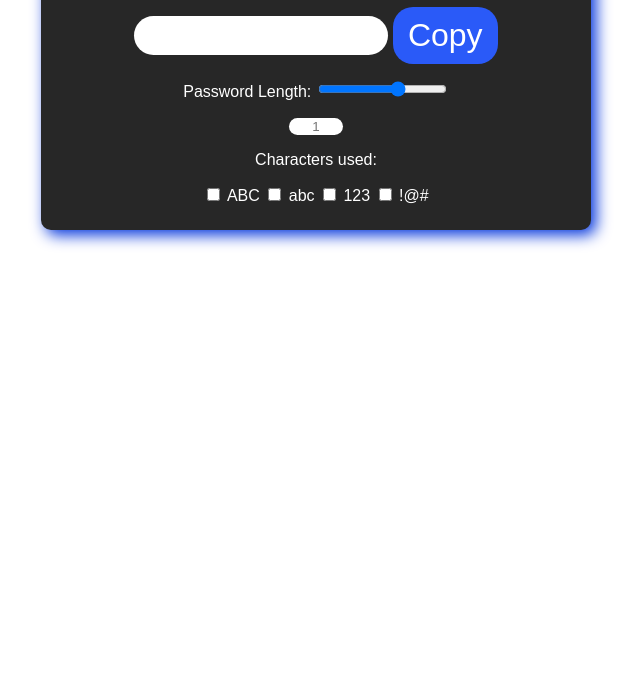
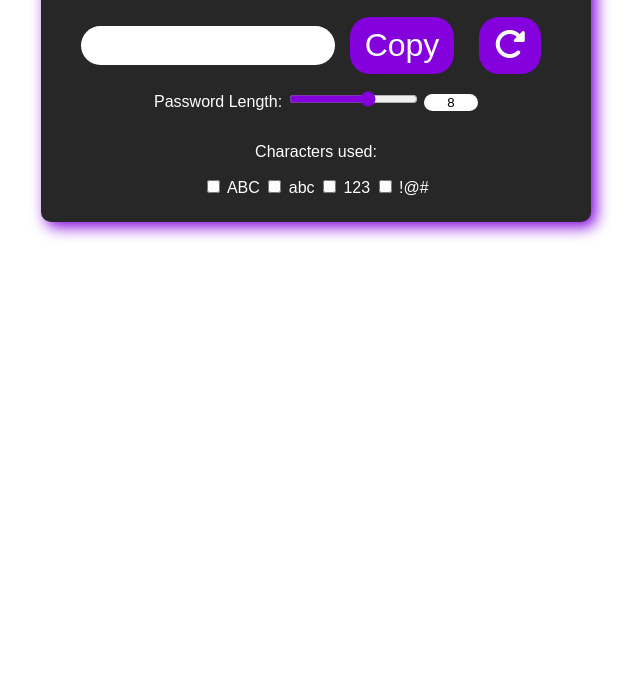
Before and after one commit to smatheww/Random_PSWD_Generator, a plain HTML site: page index.html in a window 1280 px wide. Shown: the part 106-800 px from the top of the page, without its empty margins (324-964 px from the left). Drawn offline with Linux system fonts and the light colour scheme.

Commit message:
frontend is done

```diff
--- a/index.html
+++ b/index.html
@@ -5,16 +5,18 @@
     <meta name="viewport" content="width=device-width, initial-scale=1.0">
     <title>Random Password Generator</title>
     <link rel="stylesheet" href="style.css">
+    <link rel="stylesheet" href="https://cdnjs.cloudflare.com/ajax/libs/font-awesome/6.5.2/css/all.min.css" integrity="sha512-SnH5WK+bZxgPHs44uWIX+LLJAJ9/2PkPKZ5QiAj6Ta86w+fsb2TkcmfRyVX3pBnMFcV7oQPJkl9QevSCWr3W6A==" crossorigin="anonymous" referrerpolicy="no-referrer" />
 </head>
 <body>
     <form>
 
         <h1>Random Password Generator</h1>
         <input type="textbox" id="result">
-        <button id="copy">Copy</button><br>
+        <button id="copy">Copy</button>
+        <button id="redo"><i class="fa-solid fa-rotate-right"></i></button><br>
         <label for="passLength">Password Length: </label>
-        <input type="range" min="1" max="12" value="8" class="slider" id="passLength"><br>
-        <input type="textbox" id="length" placeholder="1"><br>
+        <input type="range" min="1" max="12" value="8" id="charSlider" oninput="charLength.value = this.value">
+        <input type="textbox" id="charLength" value="8"><br>
         <p>Characters used: </p>
         <input type="checkbox" id="upper">
         <label for="upper">ABC</label>
--- a/index.js
+++ b/index.js
@@ -1,3 +1,9 @@
+var slideElem = document.getElementById("charSlider");
+var slideLength = document.getElementById("charLength");
+
+
+
+
 
 function generatePassword(){
 
--- a/style.css
+++ b/style.css
@@ -5,7 +5,7 @@ form{
     margin: auto;
     padding: 25px;
     border-radius: 10px;
-    box-shadow: 5px 5px 15px rgb(0, 51, 220);
+    box-shadow: 5px 5px 15px rgb(132, 0, 220);
 }
 
 body{
@@ -22,9 +22,10 @@ body{
 }
 
 button{
+    margin: 10px;
     border-radius: 20px;
     font-size: 2em;
-    background-color: rgb(42, 90, 248);
+    background-color:rgb(132, 0, 220);
     color: white;
     cursor: pointer;
     transition: background 0.5s;
@@ -35,19 +36,19 @@ button{
 button:hover{
     transform: scale(1.1);
     transition-duration: 1s;
-    background: rgb(2, 2, 186)
+    background: rgb(82, 1, 135)
 }
 
-#passLength{
+#charSlider{
+    accent-color: rgb(132, 0, 220);
     margin-bottom: 20px;
 }
 input{
     text-align: center;
 }
 
-#length{
+#charLength{
     border: none;
     width: 10%;
     border-radius: 25px;
-
 }
```
